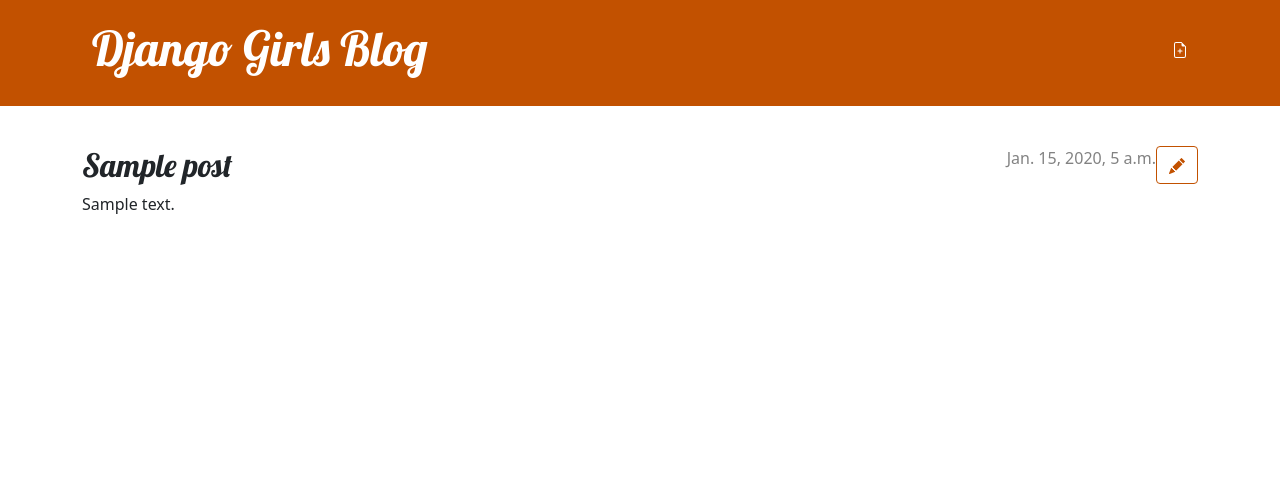
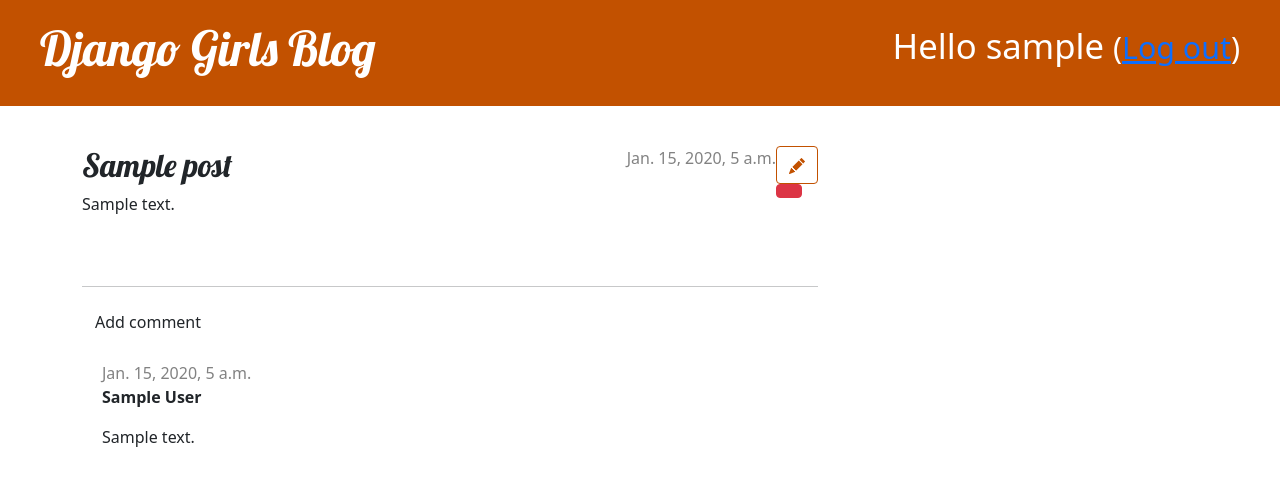
Before and after one commit to HunterJV2004/My-First-Blog, a Django app: page /post/1/ in a window 1280 px wide. Shown: the top 486 px of the page. Run offline with Django 5.2, Linux system fonts and the light colour scheme; a user stored in the database is signed in; tables that the repository leaves empty hold one stand-in row (values such as "Sample post").

Commit message:
Added comments and security

```diff
--- a/blog/admin.py
+++ b/blog/admin.py
@@ -1,5 +1,6 @@
 from django.contrib import admin
-from .models import Post
+from .models import Post, Comment
 
 admin.site.register(Post)
+admin.site.register(Comment)
 # Register your models here.
--- a/blog/models.py
+++ b/blog/models.py
@@ -17,3 +17,20 @@ class Post(models.Model):
 
     def __str__(self):
         return self.title
+
+    def approved_comments(self):
+        return self.comments.filter(approved_comment=True)
+
+class Comment(models.Model):
+    post = models.ForeignKey('blog.Post', on_delete=models.CASCADE, related_name='comments')
+    author = models.CharField(max_length=200)
+    text = models.TextField()
+    created_date = models.DateTimeField(default=timezone.now)
+    approved_comment = models.BooleanField(default=False)
+
+    def approve(self):
+        self.approved_comment = True
+        self.save()
+
+    def __str__(self):
+        return self.text
--- a/blog/static/css/blog.css
+++ b/blog/static/css/blog.css
@@ -68,3 +68,7 @@ h4 {
     color: #FFFFFF;
     background-color: #C25100;
 }
+
+.comment {
+    margin: 20px 0px 20px 20px;
+}
--- a/blog/templates/blog/base.html
+++ b/blog/templates/blog/base.html
@@ -8,23 +8,23 @@
         <link rel="stylesheet" href="{% static 'css/blog.css' %}">
     </head>
     <body>
-        <header class="page-header">
-          <div class="container">
+        <div class="page-header">
             {% if user.is_authenticated %}
-                <a href="{% url 'post_new' %}" class="top-menu">
-                    {% include './icons/file-earmark-plus.svg' %}
-                </a>
+                <a href="{% url 'post_new' %}" class="top-menu"><span class="glyphicon glyphicon-plus"></span></a>
+                <a href="{% url 'post_draft_list' %}" class="top-menu"><span class="glyphicon glyphicon-edit"></span></a>
+                <p class="top-menu">Hello {{ user.username }} <small>(<a href="{% url 'logout' %}">Log out</a>)</small></p>
+            {% else %}
+                <a href="{% url 'login' %}" class="top-menu"><span class="glyphicon glyphicon-lock"></span></a>
             {% endif %}
             <h1><a href="/">Django Girls Blog</a></h1>
-          </div>
-        </header>
-        <main class="container">
+        </div>
+        <div class="content container">
             <div class="row">
-                <div class="col">
+                <div class="col-md-8">
                 {% block content %}
                 {% endblock %}
                 </div>
             </div>
-        </main>
+        </div>
     </body>
 </html>
--- a/blog/templates/blog/post_detail.html
+++ b/blog/templates/blog/post_detail.html
@@ -7,14 +7,46 @@
                 <a class="btn btn-secondary" href="{% url 'post_edit' pk=post.pk %}">
                     {% include './icons/pencil-fill.svg' %}
                 </a>
+                <form method="POST" action="{% url post_remove pk=post.pk %} class="post-form">{% csrf_token %}
+                <button type="submit" class="post btn btn-danger" name="delete">
+                    <span class="glyphicon glyphicon-remove"></span>
+                </button>
+                </form>
             {% endif %}
         </aside>
         {% if post.published_date %}
-            <time class="date">
+            <div class="date">
                 {{ post.published_date }}
-            </time>
+            </div>
+        {% else %}
+            <form method="POST" action="{% url post_publish pk=post.pk %} class="post-form">{% csrf_token %}
+                <button type="submit" class="post btn btn-info" name="publish">Publish</button>
+            </form>
         {% endif %}
         <h2>{{ post.title }}</h2>
         <p>{{ post.text|linebreaksbr }}</p>
     </article>
+    <hr>
+    <a class="btn btn-default" href="{% url 'add_comment_to_post' pk=post.pk %}">Add comment</a>
+    {% for comment in post.comments.all %}
+    {% if user.is_authenticated or comment.approved_comment %}
+    <div class="comment">
+        <div class="date">
+            {{ comment.created_date }}
+            {% if not comment.approved_comment %}
+                <a class="btn btn-default" href="{% url 'comment_remove' pk=comment.pk %}">
+                   {% include './icons/hand-thumbs-down.svg' %}
+                </a>
+                <a class="btn btn-default" href="{% url 'comment_approve' pk=comment.pk %}">
+                   {% include './icons/hand-thumbs-up.svg' %}
+                </a>
+            {% endif %}
+        </div>
+        <strong>{{ comment.author }}</strong>
+        <p>{{ comment.text|linebreaks }}</p>
+    </div>
+    {% endif %}
+{% empty %}
+    <p>No comments here yet :(</p>
+{% endfor %}
 {% endblock %}
--- a/blog/urls.py
+++ b/blog/urls.py
@@ -6,4 +6,10 @@ urlpatterns = [
     path('post/<int:pk>/', views.post_detail, name='post_detail'),
     path('post/new/', views.post_new, name='post_new'),
     path('post/<int:pk>/edit/', views.post_edit, name='post_edit'),
+    path('drafts/', views.post_draft_list, name='post_draft_list'),
+    path('post/<pk>/publish/', views.post_publish, name='post_publish'),
+    path('post/<pk>/remove/', views.post_remove, name='post_remove'),
+    path('post/<int:pk>/comment/', views.add_comment_to_post, name='add_comment_to_post'),
+    path('comment/<int:pk>/approve/', views.comment_approve, name='comment_approve'),
+    path('comment/<int:pk>/remove/', views.comment_remove, name='comment_remove'),
 ]
--- a/blog/views.py
+++ b/blog/views.py
@@ -1,8 +1,10 @@
 from django.shortcuts import render, redirect
 from django.utils import timezone
-from .models import Post
+from .models import Post, Comment
 from django.shortcuts import render, get_object_or_404
-from .forms import PostForm
+from .forms import PostForm, CommentForm
+from django.contrib.auth.decorators import login_required
+
 
 # Create your views here.
 def post_list(request):
@@ -13,19 +15,20 @@ def post_detail(request, pk):
     post = get_object_or_404(Post, pk=pk)
     return render(request, 'blog/post_detail.html', {'post': post})
 
+@login_required
 def post_new(request):
     if request.method == "POST":
         form = PostForm(request.POST)
         if form.is_valid():
             post = form.save(commit=False)
             post.author = request.user
-            post.published_date = timezone.now()
             post.save()
             return redirect('post_detail', pk=post.pk)
     else:
         form = PostForm()
     return render(request, 'blog/post_edit.html', {'form': form})
 
+@login_required
 def post_edit(request, pk):
     post = get_object_or_404(Post, pk=pk)
     if request.method == "POST":
@@ -33,9 +36,53 @@ def post_edit(request, pk):
         if form.is_valid():
             post = form.save(commit=False)
             post.author = request.user
-            post.published_date = timezone.now()
             post.save()
             return redirect('post_detail', pk=post.pk)
     else:
         form = PostForm(instance=post)
     return render(request, 'blog/post_edit.html', {'form': form})
+
+@login_required
+def post_draft_list(request):
+    posts = Post.objects.filter(published_date__isnull=True).order_by('created_date')
+    return render(request, 'blog/post_draft_list.html', {'posts': posts})
+
+@login_required
+def post_publish(request, pk):
+    post = get_object_or_404(Post, pk=pk)
+    if request.method=='POST':
+        post.publish()
+    return redirect('post_detail', pk=pk)
+
+@login_required
+def post_remove(request, pk):
+    post = get_object_or_404(Post, pk=pk)
+    if request.method=='POST':
+        post.delete()
+    return redirect('post_list')
+
+@login_required
+def add_comment_to_post(request, pk):
+    post = get_object_or_404(Post, pk=pk)
+    if request.method == "POST":
+        form = CommentForm(request.POST)
+        if form.is_valid():
+            comment = form.save(commit=False)
+            comment.post = post
+            comment.save()
+            return redirect('post_detail', pk=post.pk)
+    else:
+        form = CommentForm()
+    return render(request, 'blog/add_comment_to_post.html', {'form': form})
+
+@login_required
+def comment_approve(request, pk):
+    comment = get_object_or_404(Comment, pk=pk)
+    comment.approve()
+    return redirect('post_detail', pk=comment.post.pk)
+
+@login_required
+def comment_remove(request, pk):
+    comment = get_object_or_404(Comment, pk=pk)
+    comment.delete()
+    return redirect('post_detail', pk=comment.post.pk)
--- a/mysite/settings.py
+++ b/mysite/settings.py
@@ -123,3 +123,5 @@ STATIC_ROOT = BASE_DIR / 'static'
 # https://docs.djangoproject.com/en/5.0/ref/settings/#default-auto-field
 
 DEFAULT_AUTO_FIELD = 'django.db.models.BigAutoField'
+
+LOGIN_REDIRECT_URL = '/'
--- a/mysite/urls.py
+++ b/mysite/urls.py
@@ -14,10 +14,14 @@ Including another URLconf
     1. Import the include() function: from django.urls import include, path
     2. Add a URL to urlpatterns:  path('blog/', include('blog.urls'))
 """
+from django.urls import path, include
 from django.contrib import admin
-from django.urls import path, include
+
+from django.contrib.auth import views
 
 urlpatterns = [
     path('admin/', admin.site.urls),
-    path('',include('blog.urls')),
+    path('accounts/login/', views.LoginView.as_view(), name='login'),
+    path('accounts/logout/', views.LogoutView.as_view(next_page='/'), name='logout'),
+    path('', include('blog.urls')),
 ]
```
Also changed, not shown: blog/forms.py (+7 -1 lines), blog/templates/blog/add_comment_to_post.html (added, +9 -0 lines), blog/templates/blog/post_draft_list.html (added, +11 -0 lines), blog/templates/blog/post_list.html (+7 -6 lines), blog/templates/registration/login.html (added, +24 -0 lines), blog/migrations/0002_comment.py (added).
